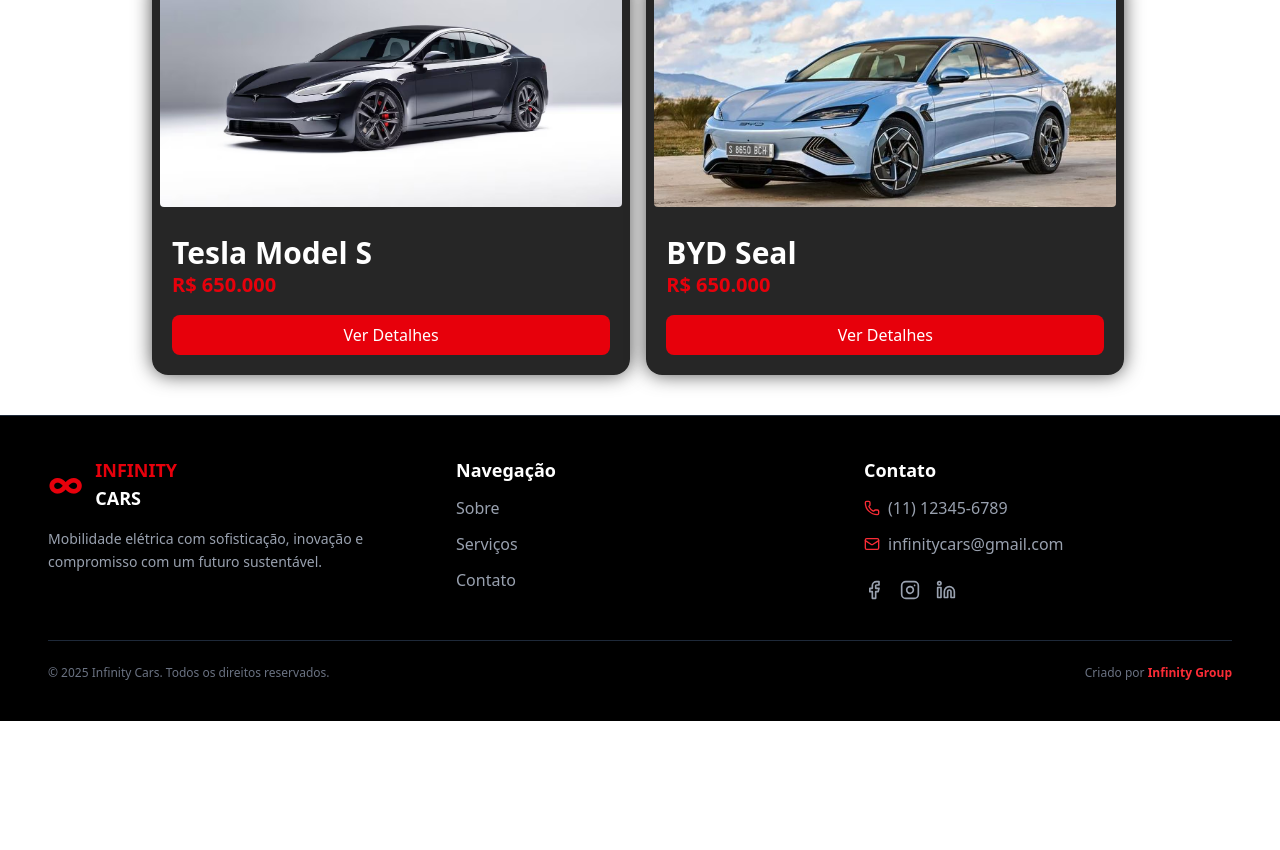
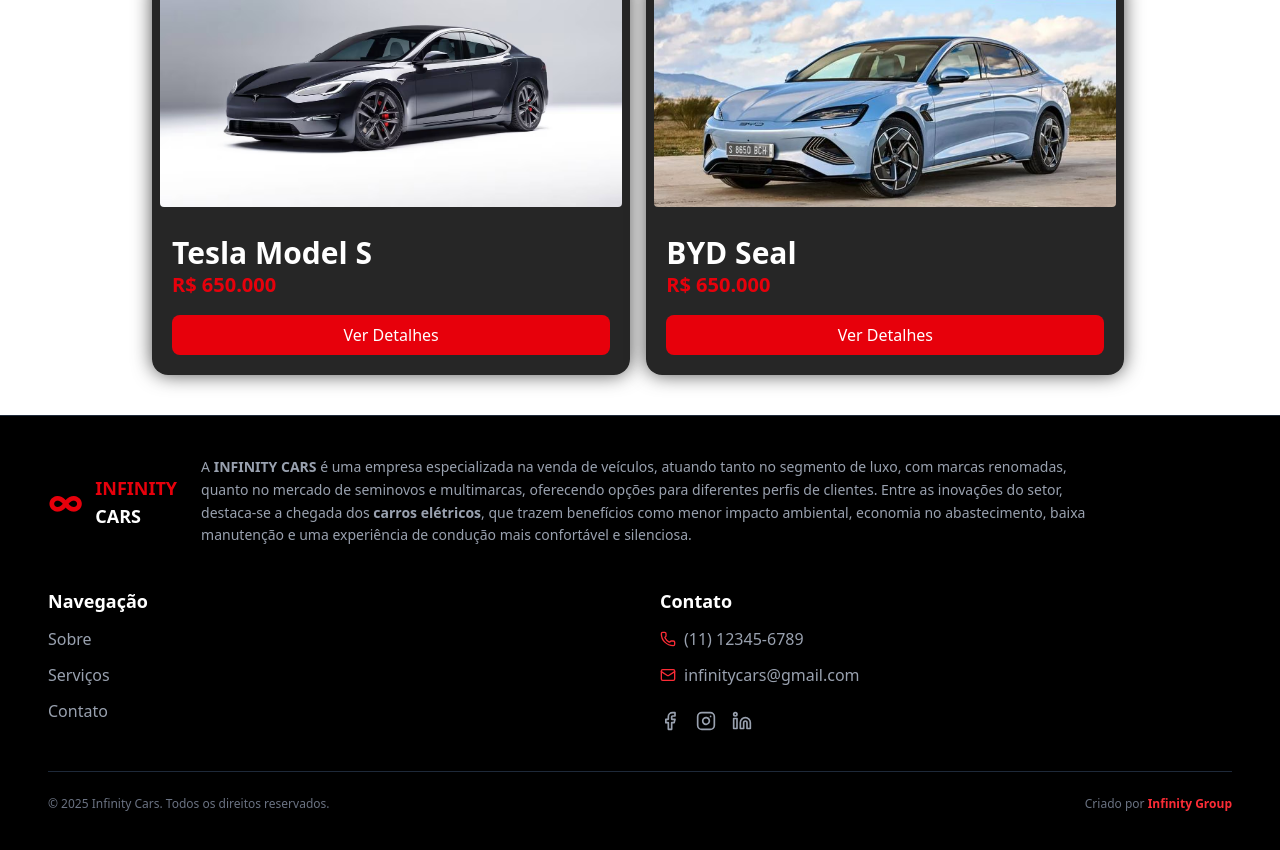
Before and after one commit to group-infinity/CP-04--WEB-DEV, a React (Vite) app in the folder frontend/: page / in a window 1280 px wide. Shown: the part 1281-2131 px from the top of the page. Before the commit the page ends 2002 px from the top, so only its background shows below. Built offline with nearby package versions, Linux system fonts and the light colour scheme.

Commit message:
Ajustando footer do projeto

```diff
--- a/frontend/src/components/Footer.jsx
+++ b/frontend/src/components/Footer.jsx
@@ -3,24 +3,24 @@
 export default function Footer() {
   return (
     <footer className="bg-black text-gray-400 border-t border-gray-800">
-      <div className="max-w-7xl mx-auto px-6 md:px-12 py-10">
-        {/* Grid principal */}
-        <div className="grid grid-cols-1 md:grid-cols-3 gap-10">
+      <div className="max-w-7xl mx-auto px-6 md:px-12 py-10 space-y-10">
 
-          {/* Logo e descrição */}
-          <div>
-            <div className="flex items-center gap-3">
+        {/* Logo + Descrição em horizontal */}
+        <div className="flex flex-col md:flex-row md:items-center md:gap-6">
+          <div className="flex items-center gap-3 flex-shrink-0">
             <div className="text-red-600 text-4xl font-bold">∞</div>
             <div className="flex flex-col">
               <span className="text-red-600 font-bold text-lg">INFINITY</span>
               <span className="font-bold text-lg text-white">CARS</span>
             </div>
           </div>
-            <p className="mt-4 text-sm leading-relaxed">
-              Mobilidade elétrica com sofisticação, inovação e compromisso com um futuro sustentável.
+          <p className="mt-4 md:mt-0 text-sm leading-relaxed max-w-4xl">
+            A <strong>INFINITY CARS</strong> é uma empresa especializada na venda de veículos, atuando tanto no segmento de luxo, com marcas renomadas, quanto no mercado de seminovos e multimarcas, oferecendo opções para diferentes perfis de clientes. Entre as inovações do setor, destaca-se a chegada dos <strong>carros elétricos</strong>, que trazem benefícios como menor impacto ambiental, economia no abastecimento, baixa manutenção e uma experiência de condução mais confortável e silenciosa.
           </p>
         </div>
 
+        {/* Navegação + Contato embaixo */}
+        <div className="grid grid-cols-1 md:grid-cols-2 gap-10">
           {/* Links de navegação */}
           <div className="flex flex-col space-y-3">
             <h4 className="text-white font-semibold text-lg">Navegação</h4>
@@ -55,7 +55,7 @@
         </div>
 
         {/* Rodapé inferior */}
-        <div className="border-t border-gray-800 mt-10 pt-6 flex flex-col md:flex-row items-center justify-between text-xs text-gray-500">
+        <div className="border-t border-gray-800 pt-6 flex flex-col md:flex-row items-center justify-between text-xs text-gray-500">
           <p>© {new Date().getFullYear()} Infinity Cars. Todos os direitos reservados.</p>
           <p>
             Criado por{" "}
```
Also changed, not shown: frontend/src/index.css (line endings or trailing spaces). Lines whose indentation alone changed are shown as unchanged.
